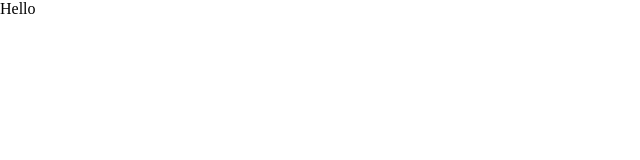
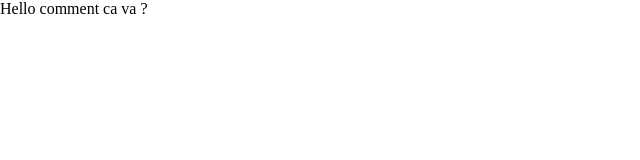
Before and after one commit to Daftblur/Application-Challenge, a plain HTML site: page index.html in a window 1280 px wide. Shown: the whole page, without its empty margins (0-640 px from the left). Drawn offline with nearby package versions, Linux system fonts and the light colour scheme.

Commit message:
Update index.html

```diff
--- a/index.html
+++ b/index.html
@@ -7,7 +7,7 @@
 	</head>
 
 	<div class="container">
- 	Hello
+ 	Hello comment ca va ?
 	</div>
 </body>
 </html>
```
